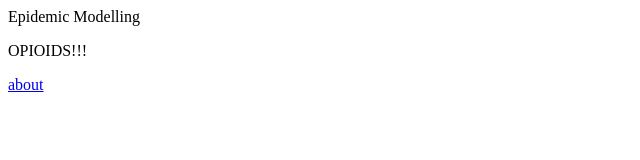
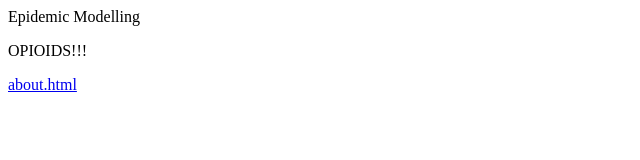
Before and after one commit to sdpoulose/SDP-22, a plain HTML site: page index.html in a window 1280 px wide. Shown: the full height of the page, 0-640 px from the left. Drawn offline with Linux system fonts and the light colour scheme.

Commit message:
Update index.html

```diff
--- a/index.html
+++ b/index.html
@@ -8,7 +8,7 @@
 
 <h1> Epidemic Modelling </h1>
 <p> OPIOIDS!!! </p>
-<a href="https://sdpoulose.github.io/SDP-22/about/"> about </a>
+<a href="https://sdpoulose.github.io/SDP-22/about/">about.html</a>
 
 </body>
 </html>
```
